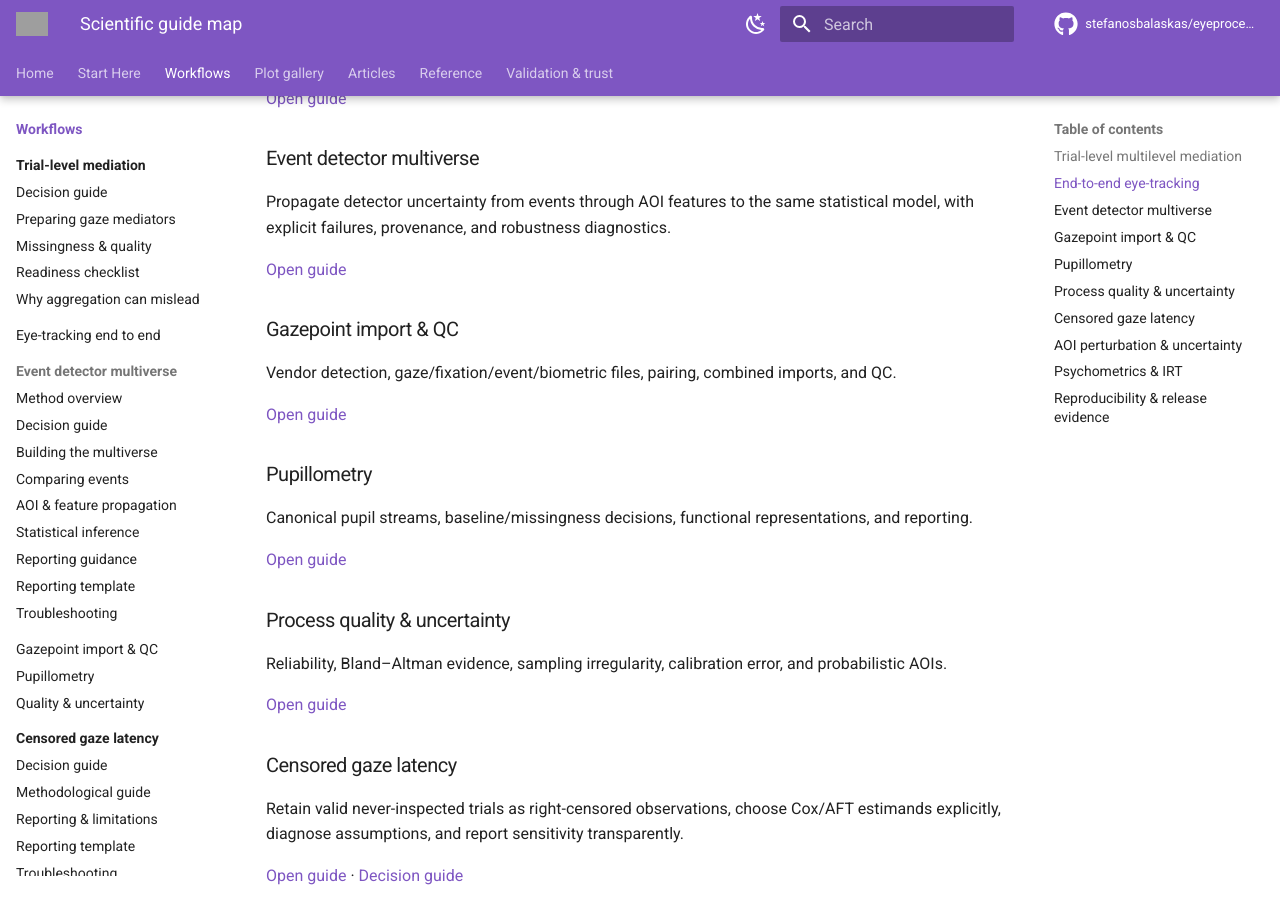
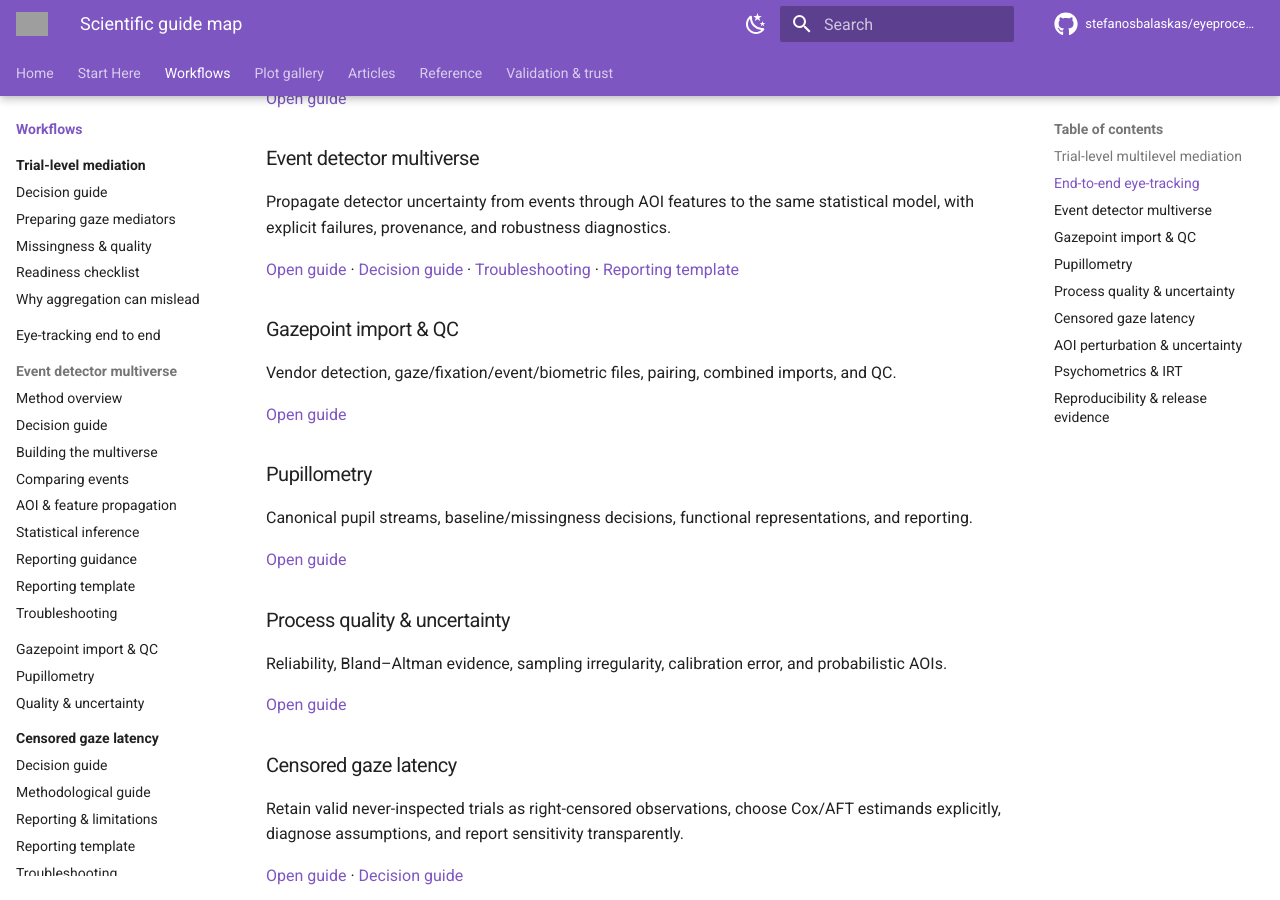
Before and after one commit to stefanosbalaskas/eyeprocesspy, an MkDocs documentation site: the page built from docs/guides/index.md, in a window 1280 px wide and 900 px high, scrolled down 499 px. Built offline with MkDocs 1.6.1 and Material for MkDocs 9.7.7, drawn with Linux system fonts in a browser that asks for light colours; comment, search, counter and statistics services are not loaded; grey boxes are pictures that could not be loaded.

Commit message:
docs: expand detector guide discovery

```diff
--- a/docs/guides/index.md
+++ b/docs/guides/index.md
@@ -24,7 +24,7 @@
 ### Event detector multiverse
 Propagate detector uncertainty from events through AOI features to the same statistical model, with explicit failures, provenance, and robustness diagnostics.
 
-[Open guide](event-detector-multiverse.md)
+[Open guide](event-detector-multiverse.md) · [Decision guide](detector-multiverse-decision-guide.md) · [Troubleshooting](detector-multiverse-troubleshooting.md) · [Reporting template](detector-multiverse-reporting-template.md)
 
 </div>
 <div class="ep-card" markdown>
```
